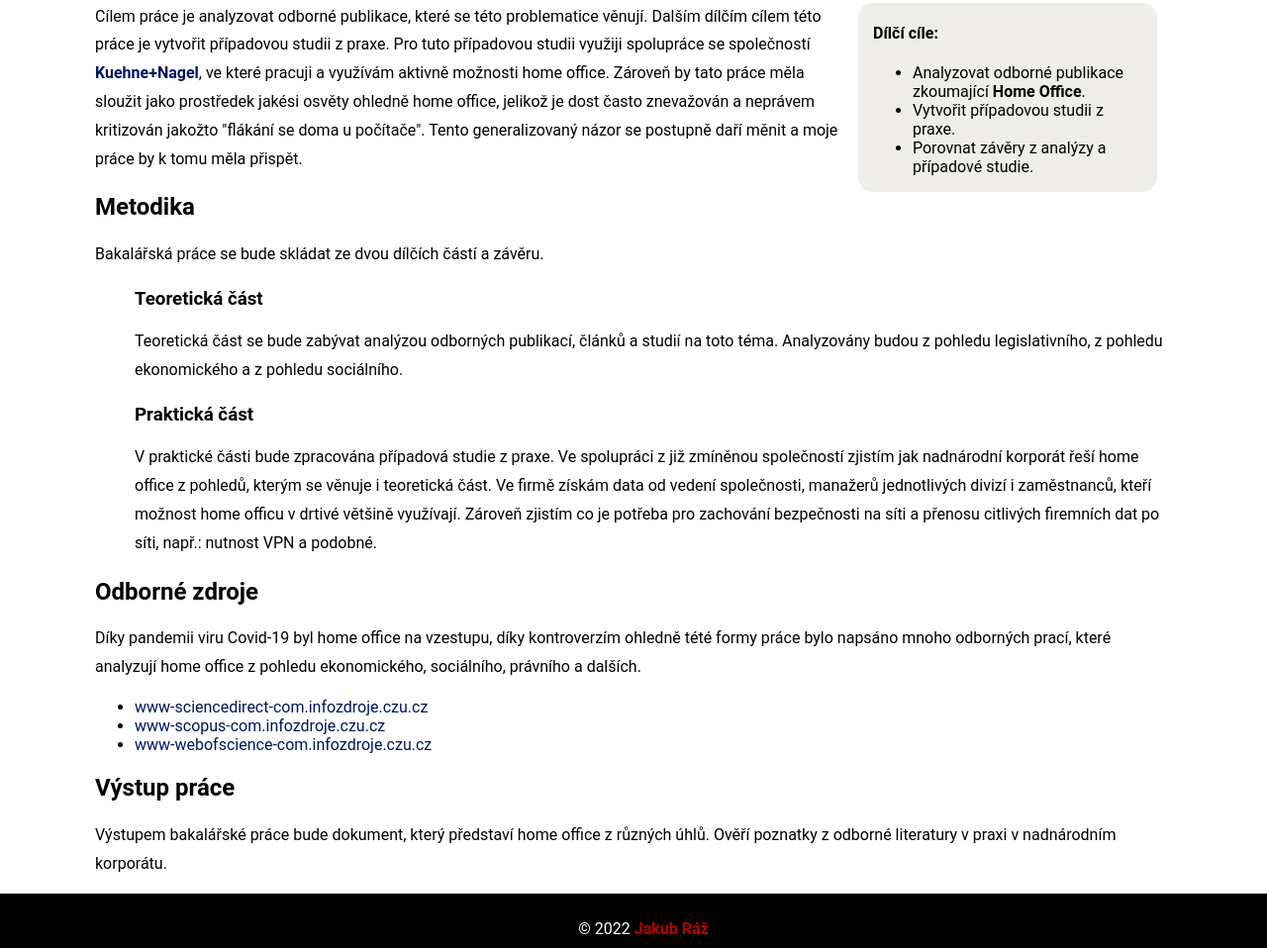
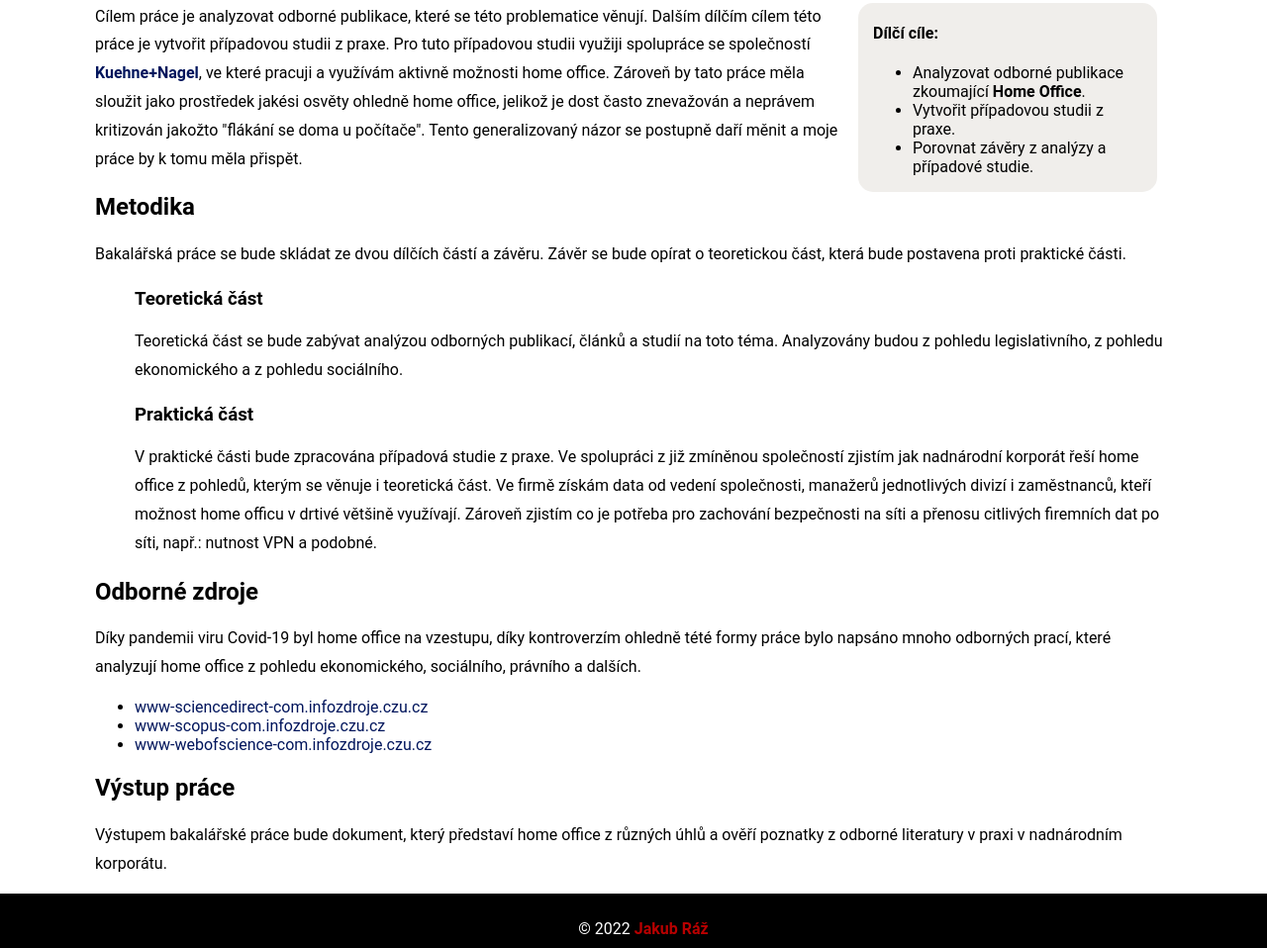
Before and after one commit to jakubraz/znackovaci-jazyk-projekt-html, a plain HTML site: page index.html in a window 1280 px wide. Shown: the part 273-1231 px from the top of the page at 99% size. Drawn offline with Linux system fonts and the light colour scheme.

Commit message:
Update index.html

```diff
--- a/index.html
+++ b/index.html
@@ -30,7 +30,6 @@
 
     <article id="cil_prace">
         <h2>Cíl práce</h2>
-
         <aside>
             <h4>Dílčí cíle:</h4>
             <ul>
@@ -49,14 +48,16 @@
 
     <article id="metodika">
         <h2>Metodika</h2>
-        <p>Bakalářská práce se bude skládat ze dvou dílčích částí a závěru.</p>
+        <p>Bakalářská práce se bude skládat ze dvou dílčích částí a závěru. Závěr se bude opírat o teoretickou část, která bude postavena proti praktické části.</p>
         <section id="teoreticka_cast">
             <h3>Teoretická část</h3>
             <p>Teoretická část se bude zabývat analýzou odborných publikací, článků a studií na toto téma. Analyzovány budou z pohledu legislativního, z pohledu ekonomického a z pohledu sociálního. </p>
         </section>
         <section id="prakticka_cast">
             <h3>Praktická část</h3>
-            <p>V praktické části bude zpracována případová studie z praxe. Ve spolupráci z již zmíněnou společností zjistím jak nadnárodní korporát řeší home office z pohledů, kterým se věnuje i teoretická část. Ve firmě získám data od vedení společnosti, manažerů jednotlivých divizí i zaměstnanců, kteří možnost home officu v drtivé většině využívají. Zároveň zjistím co je potřeba pro zachování bezpečnosti na síti a přenosu citlivých firemních dat po síti, např.: nutnost VPN a podobné.</p>
+            <p>V praktické části bude zpracována případová studie z praxe. Ve spolupráci z již zmíněnou společností zjistím jak nadnárodní korporát řeší home office z pohledů, kterým se věnuje i teoretická část.
+                Ve firmě získám data od vedení společnosti, manažerů jednotlivých divizí i zaměstnanců,
+                kteří možnost home officu v drtivé většině využívají. Zároveň zjistím co je potřeba pro zachování bezpečnosti na síti a přenosu citlivých firemních dat po síti, např.: nutnost VPN a podobné.</p>
         </section>
         <p></p>
     </article>
@@ -76,8 +77,7 @@
 
         <article id="zaver_vystup">
             <h2>Výstup práce</h2>
-            <p>Výstupem bakalářské práce bude dokument, který představí home office z různých úhlů. Ověří poznatky z odborné literatury v praxi v nadnárodním korporátu.
-            </p>
+            <p>Výstupem bakalářské práce bude dokument, který představí home office z různých úhlů a ověří poznatky z odborné literatury v praxi v nadnárodním korporátu.</p>
         </article>
     <footer>
         <p>© 2022 <a target="_blank" href="https://www.vesra.cz">Jakub Ráž</a></p>
```
